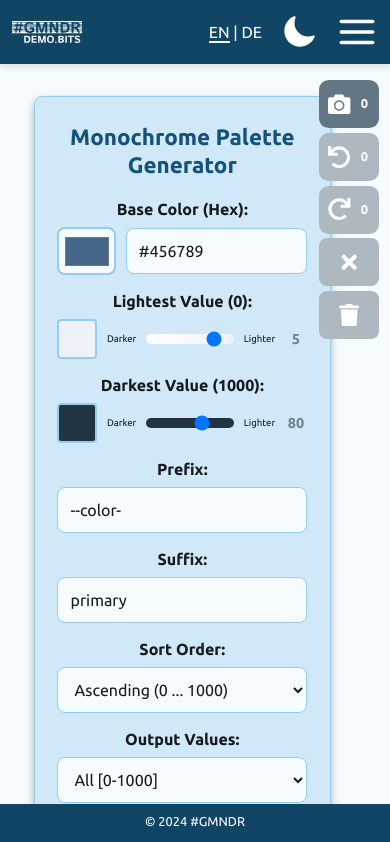
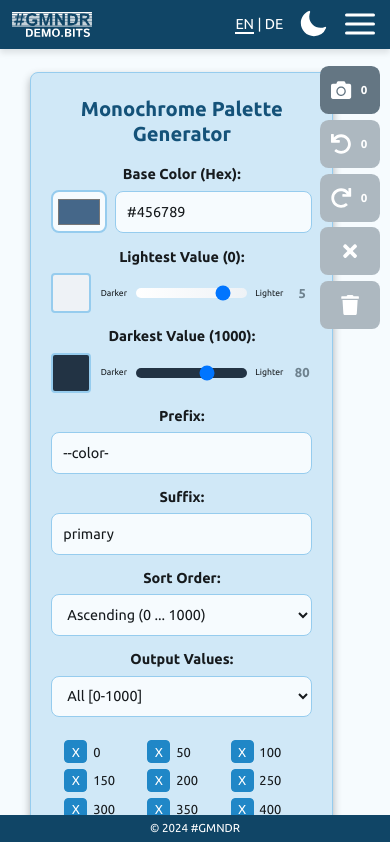
Before and after one commit to markusgemeinder/---gmndr-color-generator, a Next.js app: page / in a window 390 px wide. Shown: the top 842 px of the page. Built offline with nearby package versions, Linux system fonts and the light colour scheme.

Commit message:
Modify @media breakpoints (add breakpoints for smartphone landscape or tablet portrait)

```diff
--- a/app/components/Button/ThemeToggleButton.js
+++ b/app/components/Button/ThemeToggleButton.js
@@ -34,13 +34,23 @@ const ToggleButton = styled.button`
 `;
 
 const StyledMoonIcon = styled(MoonIcon)`
-  width: 36px;
-  height: 36px;
+  width: 30px;
+  height: 30px;
+
+  @media (min-width: 600px) and (max-width: 999px) and (orientation: portrait) {
+    width: 36px;
+    height: 36px;
+  }
 `;
 
 const StyledSunIcon = styled(SunIcon)`
-  width: 36px;
-  height: 36px;
+  width: 30px;
+  height: 30px;
+
+  @media (min-width: 600px) and (max-width: 999px) and (orientation: portrait) {
+    width: 36px;
+    height: 36px;
+  }
 `;
 
 export default function ThemeToggleButton() {
--- a/app/components/ColorGenerator/PaletteGeneratorStyles.js
+++ b/app/components/ColorGenerator/PaletteGeneratorStyles.js
@@ -6,35 +6,35 @@ export const Wrapper = styled.div`
   display: flex;
   flex-direction: column;
   align-items: center;
-  margin: 0.6rem auto;
-  margin-right: 1.6rem;
+  margin: 0 auto;
+  margin-right: 2rem;
   padding: 1.2rem 1.4rem;
   width: 92%;
-  max-width: 600px;
+  max-width: 22rem;
   background-color: var(--color-background-light);
   border-radius: 8px;
   border: 1px solid var(--color-border);
   box-shadow: 0 4px 8px rgba(0, 0, 0, 0.3);
 
-  /* Mobile First & Tablets im Hochformat */
-  @media (min-width: 600px) {
+  /* Smartphones im Querformat */
+  @media (min-width: 600px) and (max-width: 999px) and (orientation: landscape) {
     width: 88%;
     max-width: 32rem;
+    margin: 0.6rem;
+    margin-right: 6rem;
   }
 
-  /* Smartphones im Querformat */
-  @media (min-width: 600px) and (max-width: 1024px) and (orientation: landscape) {
-    width: 88%;
-    max-width: 24rem;
-    margin: 0.6rem;
-    margin-right: 6rem;
-    padding: 1rem;
+  /* Tablets im Hochformat */
+  @media (min-width: 600px) and (max-width: 999px) and (orientation: portrait) {
+    width: 80%;
+    max-width: 32rem;
+    margin: 0 auto;
   }
 
   /* Desktop & Tablets im Querformat */
-  @media (min-width: 1025px) {
-    width: 80%;
-    max-width: 40rem;
+  @media (min-width: 1000px) {
+    max-width: 36rem;
+    margin: 0 auto;
   }
 `;
 
--- a/app/components/ColorGenerator/SnapshotController.js
+++ b/app/components/ColorGenerator/SnapshotController.js
@@ -1,4 +1,3 @@
-/* eslint-disable react-hooks/exhaustive-deps */
 // /app/components/ColorGenerator/SnapshotController.js
 
 import { useState, useEffect, useContext } from 'react';
--- a/app/components/ColorGenerator/SnapshotControllerModalPopup.js
+++ b/app/components/ColorGenerator/SnapshotControllerModalPopup.js
@@ -31,7 +31,7 @@ const ModalContent = styled.div`
   justify-content: center;
   gap: 1.2rem;
   width: 90%;
-  max-width: 600px;
+  max-width: 22rem;
 
   @media (min-width: 768px) {
     width: 80%;
--- a/app/components/ColorGenerator/SnapshotControllerStyles.js
+++ b/app/components/ColorGenerator/SnapshotControllerStyles.js
@@ -4,24 +4,32 @@ import styled from 'styled-components';
 
 export const SnapshotContainer = styled.div`
   position: fixed;
-  top: 5rem;
+  top: 4.6rem;
   right: 0.7rem;
   display: flex;
   flex-direction: column;
-  gap: 0.3rem;
+  gap: 0.4rem;
   z-index: 4;
 
-  /* Für größere Geräte */
-  @media (min-width: 768px) and (min-height: 768px) {
-    top: 7rem;
-    right: 2rem;
+  /* Smartphones im Querformat */
+  @media (min-width: 600px) and (max-width: 999px) and (orientation: landscape) {
+    display: grid;
+    grid-template-columns: repeat(2, auto);
+    justify-items: center;
+    top: 5rem;
+    right: 1.4rem;
   }
 
-  /* Für Smartphones im Querformat */
-  @media (max-width: 767px) and (orientation: landscape) {
-    top: 4.6rem;
-    right: 6.6rem;
-    gap: 0.2rem;
+  /* Tablets im Hochformat */
+  @media (min-width: 600px) and (max-width: 999px) and (orientation: portrait) {
+    top: 7rem;
+    right: 2.4rem;
+  }
+
+  /* Desktop & Tablets im Querformat */
+  @media (min-width: 1000px) {
+    top: 7rem;
+    right: 6rem;
   }
 `;
 
@@ -40,7 +48,7 @@ export const SnapshotButton = styled.button.withConfig({
     isSnapshotLimitReached ? 'var(--color-button-warning)' : 'var(--color-button-secondary)'};
   width: 60px;
   height: 48px;
-  padding: 0.6rem;
+  padding: 0.8rem;
 
   &:hover {
     background-color: ${({ isSnapshotLimitReached }) =>
@@ -52,9 +60,17 @@ export const SnapshotButton = styled.button.withConfig({
     color: var(--color-white);
   }
 
-  /* Für größere Geräte */
-  @media (min-width: 768px) {
-    padding: 0.8rem;
+  @media (min-width: 600px) and (max-width: 999px) and (orientation: landscape) {
+    grid-column: span 2;
+    width: 60px;
+
+    svg {
+      font-size: 1.4rem;
+      color: var(--color-white);
+    }
+  }
+
+  @media (min-width: 600px) and (max-width: 999px) and (orientation: portrait) {
     width: 72px;
     height: 56px;
 
@@ -64,25 +80,14 @@ export const SnapshotButton = styled.button.withConfig({
     }
   }
 
-  /* Querformat für Smartphones */
-  @media (max-width: 767px) and (orientation: landscape) {
-    width: 56px;
-    height: 48px;
-    padding: 0.6rem;
+  @media (min-width: 1000px) {
+    padding: 0.8rem;
+    width: 72px;
+    height: 56px;
 
     svg {
-      font-size: 1.2rem;
-    }
-  }
-
-  /* Querformat für Tablets */
-  @media (min-width: 768px) and (orientation: landscape) {
-    width: 80px;
-    height: 64px;
-    padding: 0.8rem;
-
-    svg {
-      font-size: 2rem;
+      font-size: 1.8rem;
+      color: var(--color-white);
     }
   }
 `;
@@ -93,6 +98,10 @@ export const UndoButton = styled(SnapshotButton)`
   &:hover {
     background-color: var(--color-button-secondary-light-hover);
   }
+
+  @media (min-width: 600px) and (max-width: 999px) and (orientation: landscape) {
+    grid-column: 1;
+  }
 `;
 
 export const RedoButton = styled(SnapshotButton)`
@@ -100,6 +109,10 @@ export const RedoButton = styled(SnapshotButton)`
 
   &:hover {
     background-color: var(--color-button-secondary-light-hover);
+  }
+
+  @media (min-width: 600px) and (max-width: 999px) and (orientation: landscape) {
+    grid-column: 2;
   }
 `;
 
@@ -112,7 +125,7 @@ export const DeleteButton = styled.button`
   cursor: pointer;
   width: 60px;
   height: 48px;
-  padding: 0.6rem;
+  padding: 0.8rem;
   background-color: var(--color-button-secondary-light);
 
   &:hover {
@@ -124,8 +137,17 @@ export const DeleteButton = styled.button`
     color: var(--color-white);
   }
 
-  /* Für größere Geräte */
-  @media (min-width: 768px) and (min-height: 768px) {
+  @media (min-width: 600px) and (max-width: 999px) and (orientation: portrait) {
+    width: 72px;
+    height: 56px;
+
+    svg {
+      font-size: 1.8rem;
+      color: var(--color-white);
+    }
+  }
+
+  @media (min-width: 1000px) {
     padding: 0.8rem;
     width: 72px;
     height: 56px;
@@ -135,28 +157,6 @@ export const DeleteButton = styled.button`
       color: var(--color-white);
     }
   }
-
-  /* Querformat für Smartphones */
-  @media (max-width: 767px) and (orientation: landscape) {
-    width: 56px;
-    height: 48px;
-    padding: 0.6rem;
-
-    svg {
-      font-size: 1.2rem;
-    }
-  }
-
-  /* Querformat für Tablets */
-  @media (min-width: 768px) and (orientation: landscape) {
-    width: 80px;
-    height: 64px;
-    padding: 0.8rem;
-
-    svg {
-      font-size: 2rem;
-    }
-  }
 `;
 
 export const ButtonText = styled.span`
--- a/app/components/Common/CommonStyles.js
+++ b/app/components/Common/CommonStyles.js
@@ -4,16 +4,29 @@ import styled from 'styled-components';
 import Link from 'next/link';
 
 export const Main = styled.main`
-  margin: 4rem auto;
-  padding: 1.4rem 1.2rem;
+  margin: 3.4rem auto;
+  padding: 1.6rem 1rem;
   display: flex;
   flex-direction: column;
   align-items: center;
   /* background-color: yellow; */
 
-  @media (min-width: 768px) and (min-height: 768px) {
-    padding: 2.4rem 1rem;
-    margin: 5rem auto;
+  /* Smartphones im Querformat */
+  @media (min-width: 600px) and (max-width: 999px) and (orientation: landscape) {
+    margin: 3.8rem auto;
+    padding: 1.2rem 1rem;
+  }
+
+  /* Tablets im Hochformat */
+  @media (min-width: 600px) and (max-width: 999px) and (orientation: portrait) {
+    margin: 4.6rem auto;
+    padding: 3rem 1rem;
+  }
+
+  /* Desktop & Tablets im Querformat */
+  @media (min-width: 1000px) {
+    margin: 5.6rem auto;
+    padding: 2rem 1rem;
   }
 `;
 
@@ -22,13 +35,9 @@ export const Container = styled.div`
   flex-direction: column;
   align-items: center;
   justify-content: flex-start;
-  width: 96%;
+  width: 95%;
+  max-width: 32rem;
   /* background-color: magenta; */
-
-  @media (min-width: 768px) and (min-height: 768px) {
-    width: 80%;
-    max-width: 30rem;
-  }
 `;
 
 export const NarrowContainer = styled.div`
@@ -39,11 +48,6 @@ export const NarrowContainer = styled.div`
   width: 75%;
   max-width: 22rem;
   /* background-color: purple; */
-
-  @media (min-width: 768px) and (min-height: 768px) {
-    width: 80%;
-    max-width: 30rem;
-  }
 `;
 
 export const Spacer = styled.div`
--- a/app/components/Layout/Footer.js
+++ b/app/components/Layout/Footer.js
@@ -10,7 +10,7 @@ const FooterContainer = styled.footer`
   position: fixed;
   bottom: 0;
   left: 0;
-  height: 2.5rem;
+  height: 2rem;
   width: 100%;
   box-shadow: 0 4px 6px rgba(0, 0, 0, 0.1);
   z-index: 99;
@@ -18,7 +18,7 @@ const FooterContainer = styled.footer`
 
 const FooterContent = styled.div`
   text-align: center;
-  margin: 0.6rem;
+  margin: 0.4rem;
 `;
 
 const FooterText = styled.p`
--- a/app/components/Layout/Logo.js
+++ b/app/components/Layout/Logo.js
@@ -11,12 +11,19 @@ const LogoContainer = styled.div`
   height: auto;
 
   img {
-    width: 70px;
+    width: 80px;
     height: auto;
     filter: brightness(0) invert(1);
   }
 
-  @media (min-width: 768px) and (min-height: 768px) {
+  @media (min-width: 600px) and (max-width: 999px) and (orientation: portrait) {
+    img {
+      width: 100px;
+      height: auto;
+      filter: brightness(0) invert(1);
+    }
+  }
+  @media (min-width: 1000px) {
     img {
       width: 100px;
       height: auto;
--- a/app/components/Layout/NavigationStyles.js
+++ b/app/components/Layout/NavigationStyles.js
@@ -15,23 +15,31 @@ export const Header = styled.header`
   display: flex;
   justify-content: space-between;
   align-items: center;
+  padding: 0 0.8rem;
+  height: 3.4rem;
+
+  /* Smartphones im Querformat */
+  @media (min-width: 600px) and (max-width: 999px) and (orientation: landscape) {
+    height: 3.8rem;
+    padding: 0 1.6rem;
+  }
+
+  /* Tablets im Hochformat */
+  @media (min-width: 600px) and (max-width: 999px) and (orientation: portrait) {
     padding: 0 1.6rem;
     height: 5rem;
+  }
 
-  @media (max-width: 768px) {
-    padding: 0 0.75rem;
-    height: 4rem;
+  /* Desktop & Tablets im Querformat */
+  @media (min-width: 1000px) {
+    padding: 0 1.6rem;
+    height: 5rem;
   }
 `;
 
 export const BrandContainer = styled.div`
   display: flex;
   align-items: center;
-  gap: 1.4rem;
-
-  @media (max-width: 768px) {
-    gap: 0.6rem;
-  }
 `;
 
 export const ShakeAnimation = styled.div`
@@ -57,51 +65,38 @@ export const ShakeAnimation = styled.div`
   }
 `;
 
-// export const Logo = styled.div`
-//   display: flex;
-//   align-items: center;
-//   flex-direction: column;
-//   cursor: pointer;
-// `;
-
-// export const Title1 = styled.div`
-//   font-size: 0.75rem;
-//   font-weight: 700;
-
-//   @media (max-width: 768px) {
-//     font-size: 0.6rem;
-//   }
-// `;
-
-// export const Title2 = styled.div`
-//   font-size: 1.2rem;
-//   font-weight: 700;
-
-//   @media (max-width: 768px) {
-//     font-size: 1rem;
-//   }
-// `;
-
 export const NavContainer = styled.div`
   display: flex;
   align-items: center;
+  gap: 0.6rem;
+
+  @media (min-width: 600px) and (max-width: 999px) and (orientation: portrait) {
     gap: 1rem;
+  }
+
+  @media (min-width: 1000px) {
+    gap: 1rem;
+  }
 `;
 
 export const NavList = styled.ul`
+  display: none;
+
+  @media (min-width: 1000px) {
     display: flex;
-  gap: 1rem;
+    /* gap: 0.4rem; */
     list-style: none;
     padding: 0;
     margin: 0;
-
-  @media (max-width: 768px) {
-    display: none;
   }
 `;
 
 export const NavItem = styled.li`
   list-style: none;
+
+  @media (min-width: 1000px) {
+    margin: 0 0.5rem;
+  }
 `;
 
 export const NavLink = styled(Link)`
@@ -119,19 +114,25 @@ export const BurgerMenuButton = styled.button`
   border: none;
   color: var(--color-header-footer-text);
   cursor: pointer;
+  font-size: 1.2rem;
+  display: block;
+  width: 36px;
+  height: 36px;
+
+  @media (min-width: 600px) and (max-width: 999px) and (orientation: portrait) {
     font-size: 1.5rem;
-  display: none;
     width: 42px;
     height: 42px;
+  }
 
-  @media (max-width: 768px) {
-    display: block;
+  @media (min-width: 1000px) {
+    display: none;
   }
 `;
 
 export const BurgerMenuButtonSvg = styled.svg`
-  width: 42px;
-  height: 42px;
+  width: 36px;
+  height: 36px;
   stroke: var(--color-header-footer-text);
   stroke-width: 2;
   stroke-linecap: round;
@@ -139,33 +140,56 @@ export const BurgerMenuButtonSvg = styled.svg`
   transition: transform 0.3s ease;
 
   transform: ${({ $isOpen }) => ($isOpen ? 'rotate(-25deg)' : 'rotate(0deg)')};
+
+  @media (min-width: 600px) and (max-width: 999px) and (orientation: portrait) {
+    width: 42px;
+    height: 42px;
+  }
 `;
 
 export const BurgerMenuNavigation = styled.nav`
   position: fixed;
-  top: 4rem;
+  top: 3.4rem;
   left: 0;
-  width: 56%;
+  width: 60%;
   height: 100vh;
   background-color: var(--color-burger-menu-background);
   transform: ${({ $isOpen }) => ($isOpen ? 'translateX(0)' : 'translateX(-100%)')};
   transition: transform 0.3s ease-in-out;
   z-index: 10;
 
-  @media (min-width: 768px) {
+  @media (min-width: 600px) and (max-width: 999px) and (orientation: landscape) {
+    top: 3.8rem;
+    width: 40%;
+  }
+
+  @media (min-width: 600px) and (max-width: 999px) and (orientation: portrait) {
+    top: 5rem;
+    width: 40%;
+  }
+
+  @media (min-width: 1000px) {
     display: none;
   }
 `;
 
 export const BurgerMenuList = styled.ul`
   list-style: none;
-  padding: 1rem;
+  padding: 0.8rem;
   margin: 0;
+
+  @media (min-width: 600px) and (max-width: 999px) and (orientation: portrait) {
+    padding: 1.6rem;
+  }
 `;
 
 export const BurgerMenuItem = styled.li`
-  padding: 1rem;
+  padding: 0.6rem 1rem;
   text-align: left;
+
+  @media (min-width: 600px) and (max-width: 999px) and (orientation: portrait) {
+    padding: 0.8rem 1rem;
+  }
 `;
 
 export const Overlay = styled.div`
--- a/app/globals.css
+++ b/app/globals.css
@@ -14,10 +14,18 @@ body {
   margin: 0;
   padding: 0;
   font-family: system-ui, sans-serif;
-  font-size: 1rem;
+  font-size: 0.9rem;
   line-height: 1.25;
   color: var(--color-text);
   background-color: var(--color-background);
+
+  @media (min-width: 600px) and (max-width: 999px) and (orientation: portrait) {
+    font-size: 1rem;
+  }
+
+  @media (min-width: 1000px) {
+    font-size: 1rem;
+  }
 }
 
 input,
```
Also changed, not shown: app/components/Info/InfoStyles.js (+15 -9 lines). Lines whose indentation alone changed are shown as unchanged.
